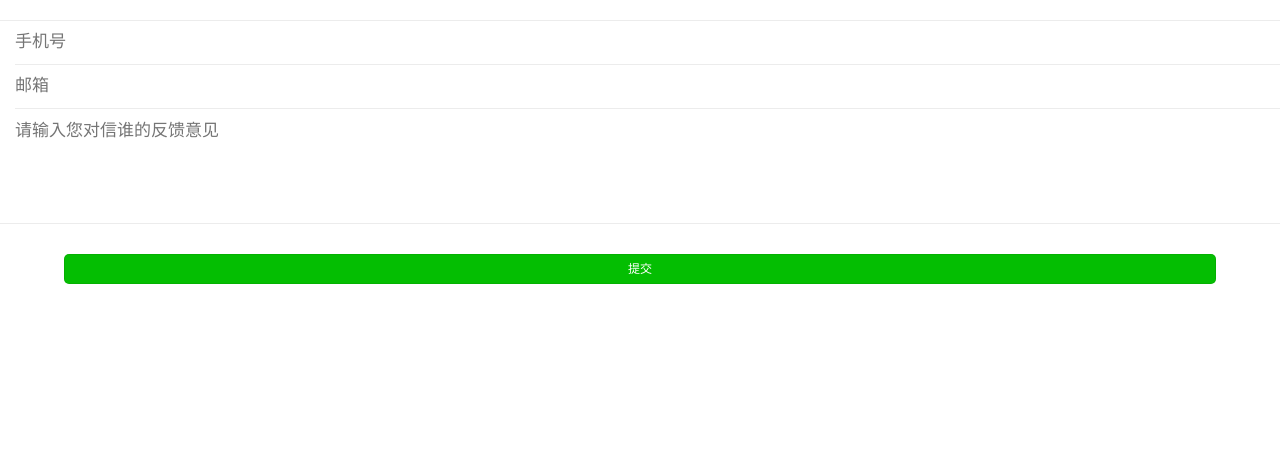
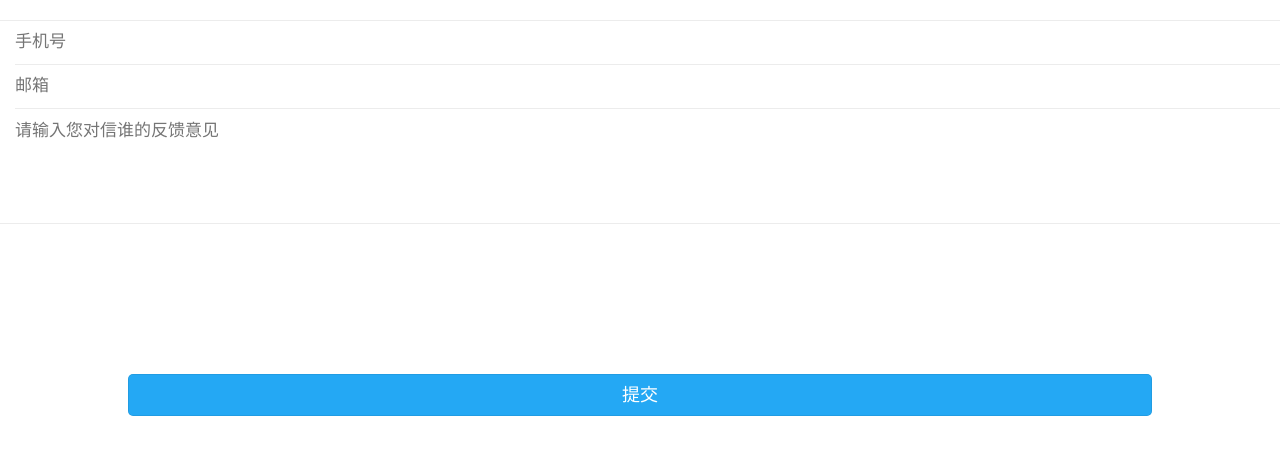
Before and after one commit to jinhuli/trushwho_wechat, a Django app: template feedback/templates/feedback/feedback_form.html in a window 1280 px wide. Shown: the top 455 px of the page. Run offline with Django 3.2, Linux system fonts and the light colour scheme; the template is opened without the code that fills it, so the values that code supplies are empty.

Commit message:
some tweaks.

```diff
--- a/bigvs/templates/bigvs/bigvs_index.html
+++ b/bigvs/templates/bigvs/bigvs_index.html
@@ -53,7 +53,11 @@
 
 {% block css %}
 <style type="text/css">
-
+.weui_btn {
+  height: 30px;
+  width: 66px;
+  font-size: 12px;
+}
 </style>
 {% endblock %}
 
--- a/feedback/templates/feedback/feedback_form.html
+++ b/feedback/templates/feedback/feedback_form.html
@@ -25,8 +25,16 @@
     </div>
     <input type="hidden" name="wechatuser" value="{{ wechatuser_id }}">
 </div>
-<button class="weui_btn weui_btn_primary" style="margin-top: 30px; width: 90%;">提交</button>
+<a class="weui_btn weui_btn_primary" style="margin-top: 150px;">提交</a>
 </form>
+{% endblock %}
+
+{% block css %}
+<style>
+.weui_btn {
+  width: 80%;
+}
+</style>
 {% endblock %}
 
 {% block js %}
--- a/static/css/app.css
+++ b/static/css/app.css
@@ -59,12 +59,10 @@
   font-size: 14px;
 }
 
-.weui_btn {
-  height: 30px;
-  width: 66px;
-  font-size: 12px;
-}
-.weui_btn_plain_primary{
+.weui_btn_plain_primary {
   color: #24A8F4;
   border-color: #24A8F4;
 }
+.weui_btn_primary {
+  background-color: #24A8F4;
+}
```
Also changed, not shown: common/views.py (+6 -3 lines).
